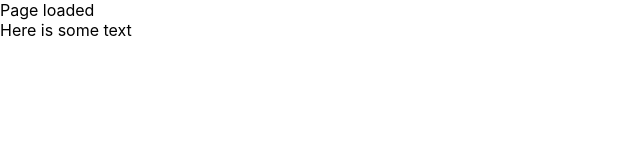
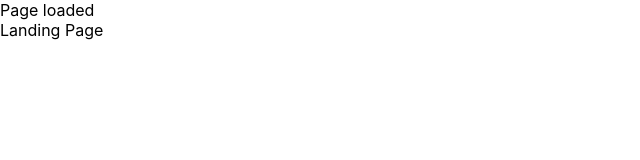
Before and after one commit to tfossum-bingo/multi-tenant-task-list, a React (Create React App) app in the folder client/: page / in a window 1280 px wide. Shown: the top 160 px of the page, without its empty margins (0-640 px from the left). Built offline with nearby package versions, Linux system fonts and the light colour scheme.

Commit message:
Basic routing in place

```diff
--- a/client/src/components/Router.js
+++ b/client/src/components/Router.js
@@ -1,5 +1,6 @@
 import React, { Component } from 'react'
 import { Switch, Route } from 'react-router-dom'
+import LandingPage from '../pages/LandingPage'
 
 
 class Router extends Component {
@@ -16,9 +17,19 @@ class Router extends Component {
 
   render() {
       return (
-          <div>
-              Here is some text
-          </div>
+          <main>
+              {this.state.pageLoading ? (
+                  <div>
+                      <h3>Loading...</h3>
+                  </div>
+              ) : (
+                  <Switch>
+                      <Route exact path="/" component={() => (
+                          <LandingPage></LandingPage>
+                      )}/>
+                  </Switch>
+                  )}
+          </main>
       )
   }
 }
--- /dev/null
+++ b/client/src/pages/LandingPage.js
@@ -0,0 +1,9 @@
+import React from 'react'
+
+export default ({ children }) => {
+  return (
+    <div>
+        Landing Page
+    </div>
+  )
+}
```
